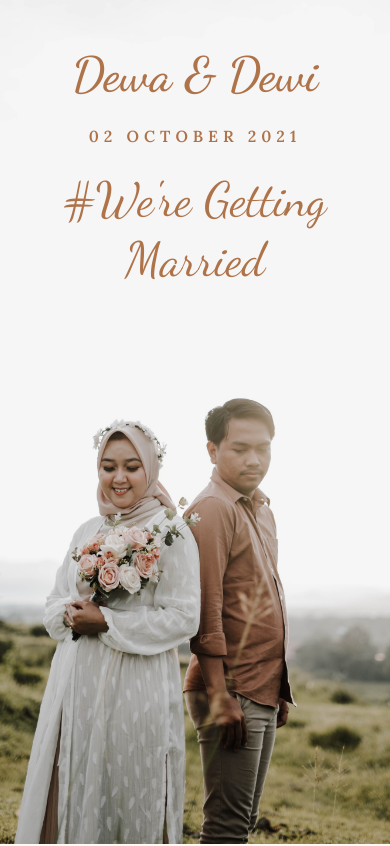
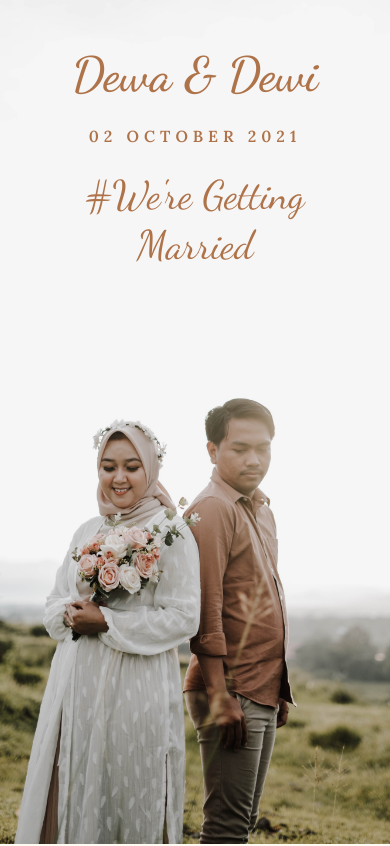
Before and after one commit to fiqisulaiman24/wedding-invitation, a website: page index.html in a window 390 px wide. Shown: the top 846 px of the page. Drawn offline with Linux system fonts and the light colour scheme.

Commit message:
push lagi

```diff
--- a/index.html
+++ b/index.html
@@ -28,7 +28,7 @@
             02 October 2021
           </p>
 
-          <h2 class="subtitle wedding__1__tagline" data-aos="fade-up" data-aos-duration="1000" data-aos-delay="2000">
+          <h2 class="subtitle wedding__1__tagline is-size-2-mobile" data-aos="fade-up" data-aos-duration="1000" data-aos-delay="2000">
             #We're Getting Married
           </h2>
         </div>
```
